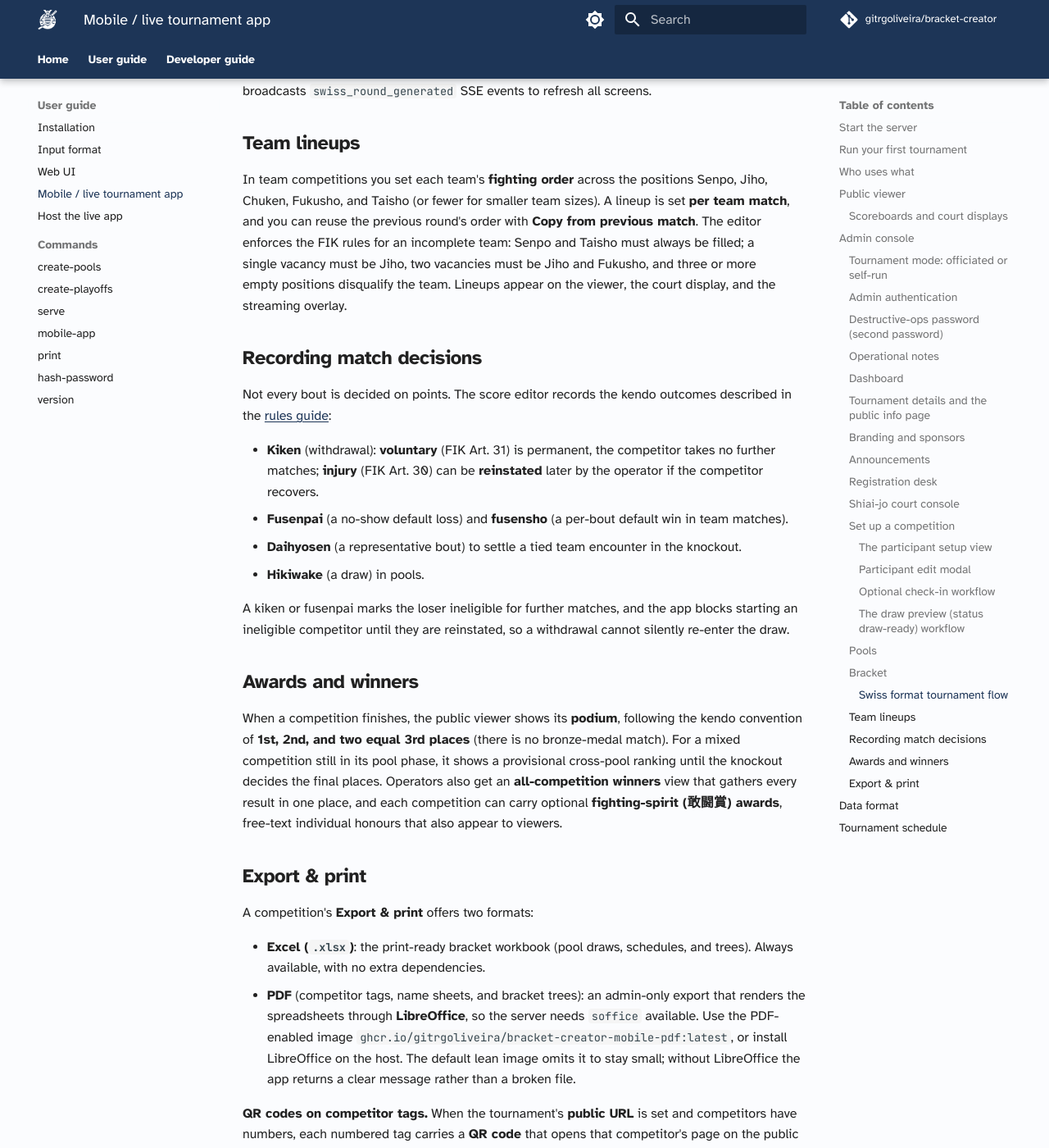
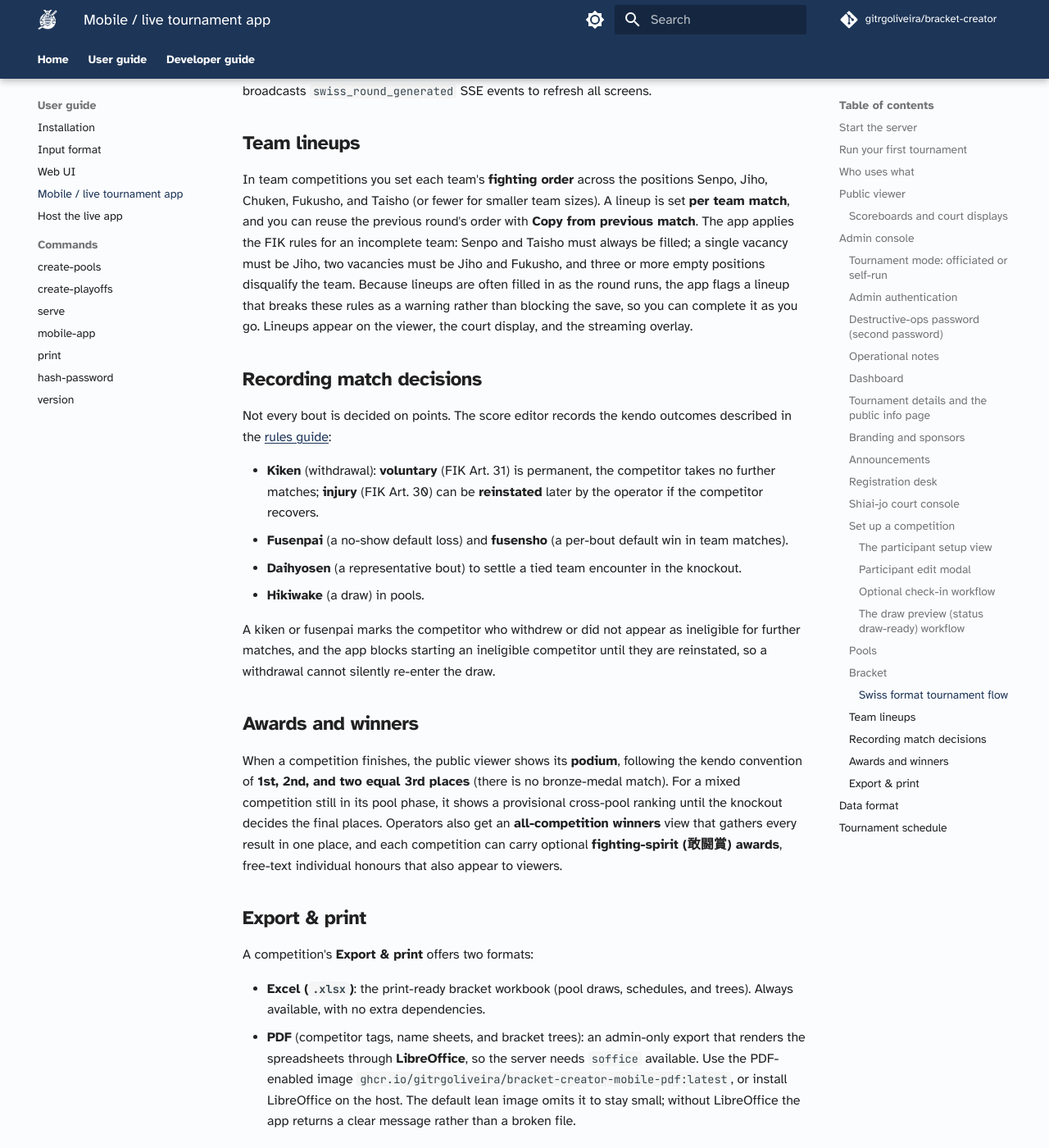
Before and after one commit to gitrgoliveira/bracket-creator, an MkDocs documentation site: the page built from docs/user-guide/mobile-app.md, in a window 1280 px wide and 1400 px high, scrolled down 18661 px. Shown: the whole window at 82% size. Built offline with MkDocs 1.6.1 and Material for MkDocs 9.7.7, drawn with Linux system fonts in a browser that asks for light colours; comment, search, counter and statistics services are not loaded.

Commit message:
docs: correct team-lineup enforcement claim and soften wording
The lineup save path validates only position keys (ValidatePositions); the FIK
completeness and vacancy rule is a non-blocking warning so operators can fill a
lineup in as the round runs, it is not enforced at save time. Reword "the
editor enforces" accordingly. Also replace "loser" with a neutral description
of the competitor who withdrew or did not appear.

Co-Authored-By: Claude Opus 4.8 <noreply@anthropic.com>

```diff
--- a/docs/user-guide/mobile-app.md
+++ b/docs/user-guide/mobile-app.md
@@ -292,7 +292,7 @@ For large individual tournaments using the **Swiss** format:
 
 ### Team lineups
 
-In team competitions you set each team's **fighting order** across the positions Senpo, Jiho, Chuken, Fukusho, and Taisho (or fewer for smaller team sizes). A lineup is set **per team match**, and you can reuse the previous round's order with **Copy from previous match**. The editor enforces the FIK rules for an incomplete team: Senpo and Taisho must always be filled; a single vacancy must be Jiho, two vacancies must be Jiho and Fukusho, and three or more empty positions disqualify the team. Lineups appear on the viewer, the court display, and the streaming overlay.
+In team competitions you set each team's **fighting order** across the positions Senpo, Jiho, Chuken, Fukusho, and Taisho (or fewer for smaller team sizes). A lineup is set **per team match**, and you can reuse the previous round's order with **Copy from previous match**. The app applies the FIK rules for an incomplete team: Senpo and Taisho must always be filled; a single vacancy must be Jiho, two vacancies must be Jiho and Fukusho, and three or more empty positions disqualify the team. Because lineups are often filled in as the round runs, the app flags a lineup that breaks these rules as a warning rather than blocking the save, so you can complete it as you go. Lineups appear on the viewer, the court display, and the streaming overlay.
 
 ### Recording match decisions
 
@@ -303,7 +303,7 @@ Not every bout is decided on points. The score editor records the kendo outcomes
 - **Daihyosen** (a representative bout) to settle a tied team encounter in the knockout.
 - **Hikiwake** (a draw) in pools.
 
-A kiken or fusenpai marks the loser ineligible for further matches, and the app blocks starting an ineligible competitor until they are reinstated, so a withdrawal cannot silently re-enter the draw.
+A kiken or fusenpai marks the competitor who withdrew or did not appear as ineligible for further matches, and the app blocks starting an ineligible competitor until they are reinstated, so a withdrawal cannot silently re-enter the draw.
 
 ### Awards and winners
 
```
